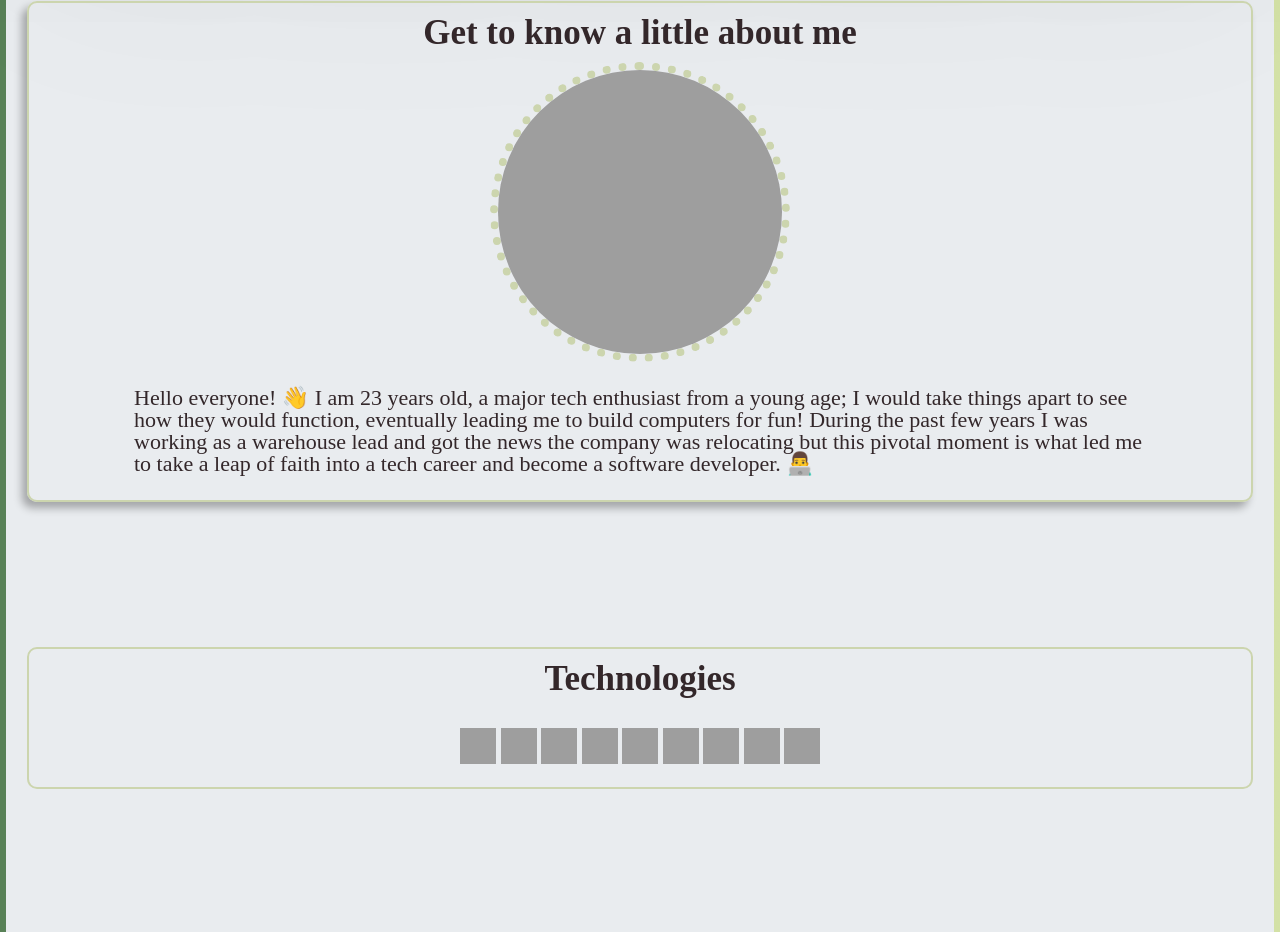
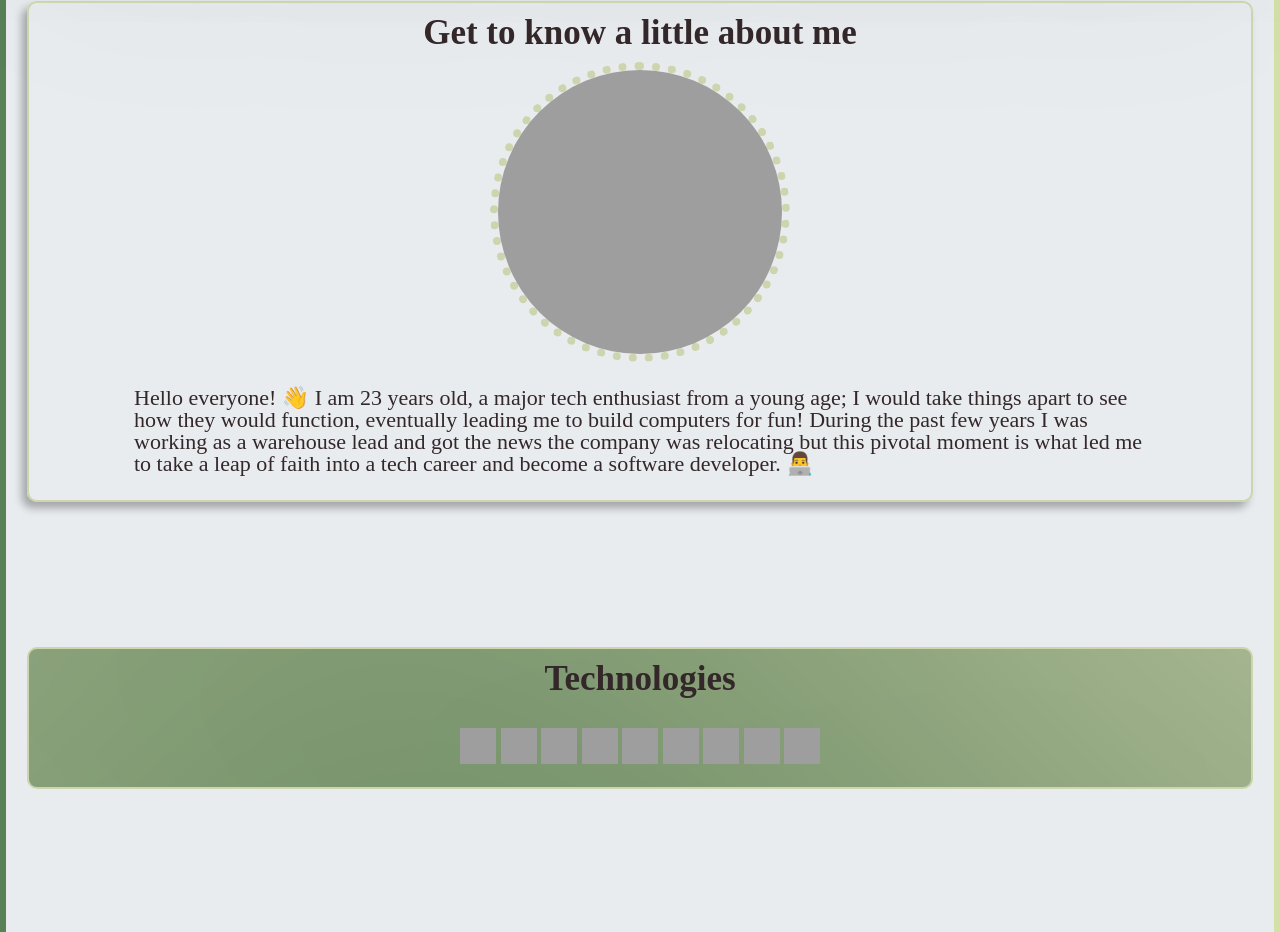
Before and after one commit to Cesar-Infante/Personal-Portfolio, a plain HTML site: page index.html in a window 1280 px wide. Shown: the part 233-1165 px from the top of the page. Drawn offline with nearby package versions, Linux system fonts and the light colour scheme; the site is published under a folder, as on GitHub Pages, so addresses that start at the root find nothing; grey boxes are pictures that could not be loaded.

Commit message:
error in svg not loading

```diff
--- a/Assets/css/style.css
+++ b/Assets/css/style.css
@@ -308,7 +308,7 @@ p {
     width: 100%;
     align-items: center;
     justify-content: center;
-    background: url(/Assets/svg/blurry-gradient-haikei.svg) no-repeat center center fixed;
+    background: url(../svg/blurry-gradient-haikei.svg) no-repeat center center fixed;
 }
 
 .tech-img {
```
